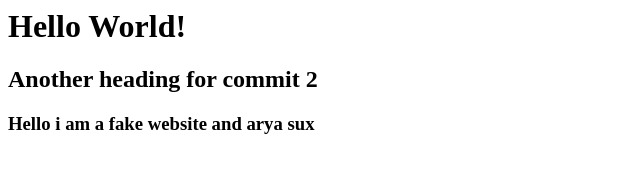
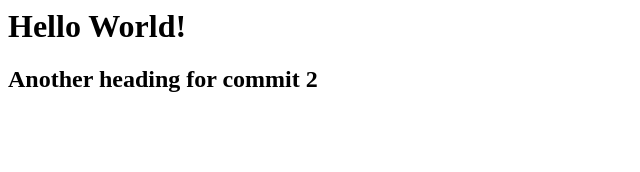
Before and after one commit to davidculemann/html-hello-world, a plain HTML site: page index.html in a window 1280 px wide. Shown: the whole page, without its empty margins (0-640 px from the left). Drawn offline with Linux system fonts and the light colour scheme.

Commit message:
Remove third heading from index file

```diff
--- a/index.html
+++ b/index.html
@@ -1,3 +1,2 @@
 <h1>Hello World!</h1>
 <h2>Another heading for commit 2</h2>
-<h3>Hello i am a fake website and arya sux</h3>
```
